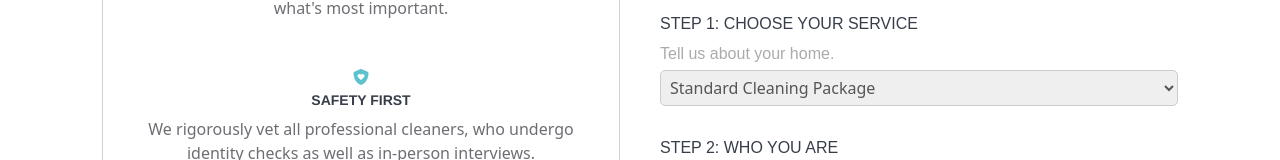
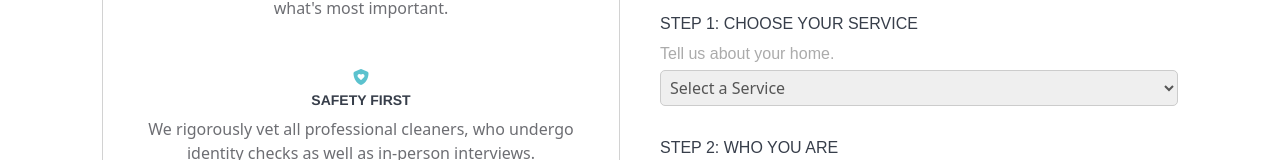
Before and after one commit to NGO-Website/luxclean, an Angular app: page /book-now in a window 1280 px wide. Shown: the part 417-577 px from the top of the page. Built offline with nearby package versions, Linux system fonts and the light colour scheme.

Commit message:
updated minor changes

```diff
--- a/src/app/app.module.ts
+++ b/src/app/app.module.ts
@@ -1,7 +1,7 @@
 import { NgModule } from '@angular/core';
 import { BrowserModule } from '@angular/platform-browser';
 import { RouterModule, Routes } from '@angular/router';
-
+import { HttpClientModule } from '@angular/common/http';
 import { AppRoutingModule } from './app-routing.module';
 import { AppComponent } from './app.component';
 import { HomeComponent } from './components/home/home.component';
@@ -50,6 +50,7 @@ const routes: Routes = [
     MatCardModule,
     MatExpansionModule,
     RouterModule.forRoot(routes),
+    HttpClientModule
   ],
   providers: [],
   bootstrap: [AppComponent],
--- a/src/app/components/book-now/book-now.component.html
+++ b/src/app/components/book-now/book-now.component.html
@@ -110,23 +110,18 @@
         color: #373e4a;">STEP 1: CHOOSE YOUR SERVICE</label>
             <span style="font-family: proxima,arial;
             color: #ababab; font-weight: 100; line-height: 1.42857143;">Tell us about your home.</span>
-            <select id="name" name="name" style="width: 100%;
-            padding: 5px;
-            color: #555; font-weight:200;
-            box-sizing: border-box;
-            border: 1px solid #ccc;
-            border-radius: 5px;
-            margin-top: 5px;">
-              <option value="Standard" selected style="color: #555; font-weight:200; display: block;">Standard Cleaning Package</option>
-              <option style="color: #555; font-weight:200; display: block;" value="Signature">Signature Cleaning Package</option>
-              <option style="color: #555; font-weight:200; display: block;" value="Platinum">Platinum Cleaning Package</option>
-              <option style="color: #555; font-weight:200; display: block;" value="Laundry">Laundry</option>
-              <option style="color: #555; font-weight:200; display: block;" value="Fridge">Fridge Interior Clean</option>
-              <option style="color: #555; font-weight:200; display: block;" value="Window">Window Sill Cleaning</option>
-              <option style="color: #555; font-weight:200; display: block;" value="Pantry">Pantry Organization</option>
-              <option style="color: #555; font-weight:200; display: block;" value="Closet">Closet Organization</option>
-              <option style="color: #555; font-weight:200; display: block;" value="Vents">Vents Cleaning</option>
-            </select>
+        <select id="name" name="name" style="width: 100%; padding: 5px; color: #555; font-weight: 400; box-sizing: border-box; border: 1px solid #ccc; border-radius: 5px; margin-top: 5px;" [(ngModel)]="formData.selected_service" required>
+          <option value="" style="display: none;" disabled selected>Select a Service</option>
+          <option value="Standard Cleaning Package" (click)="selectService('Standard Cleaning Package')" [selected]="formData.selected_service === 'Standard Cleaning Package'">Standard Cleaning Package</option>
+          <option value="Signature Cleaning Package" (click)="selectService('Signature Cleaning Package')" [selected]="formData.selected_service === 'Signature Cleaning Package'">Signature Cleaning Package</option>
+          <option value="Platinum Cleaning Package" (click)="selectService('Platinum Cleaning Package')" [selected]="formData.selected_service === 'Platinum Cleaning Package'">Platinum Cleaning Package</option>
+          <option value="Laundry" (click)="selectService('Laundry')" [selected]="formData.selected_service === 'Laundry'">Laundry</option>
+          <option value="Fridge Interior Cleaning" (click)="selectService('Fridge Interior Cleaning')" [selected]="formData.selected_service === 'Fridge Interior Cleaning'">Fridge Interior Clean</option>
+          <option value="Window Sill Cleaning" (click)="selectService('Window Sill Cleaning')" [selected]="formData.selected_service === 'Window Sill Cleaning'">Window Sill Cleaning</option>
+          <option value="Pantry Organization" (click)="selectService('Pantry Organization')" [selected]="formData.selected_service === 'Pantry Organization'">Pantry Organization</option>
+          <option value="Closet Organization" (click)="selectService('Closet Organization')" [selected]="formData.selected_service === 'Closet Organization'">Closet Organization</option>
+          <option value="Vents Cleaning" (click)="selectService('Vents Cleaning')" [selected]="formData.selected_service === 'Vents Cleaning'">Vents Cleaning</option>
+        </select>
       </div>
 
       <!-- Contact Details Input -->
--- a/src/app/components/book-now/book-now.component.ts
+++ b/src/app/components/book-now/book-now.component.ts
@@ -2,6 +2,7 @@
 import { HostListener } from '@angular/core';
 import { Component, OnInit } from '@angular/core';
 import { Router } from '@angular/router';
+import { EmailService } from 'src/app/services/email.service';
 
 @Component({
   selector: 'app-book-now',
@@ -10,16 +11,27 @@ import { Router } from '@angular/router';
 })
 export class BookNowComponent implements OnInit {
 
-  constructor(private router: Router) {
+  constructor(private router: Router, private emailService: EmailService) {
 
   }
 
   formData: any = {
-    name: '',
-    contactDetails: '',
-    serviceType: [],
-    billingMethod: [],
-    parking_options: []
+    first_name: '',
+    last_name: '',
+    email: '',
+    mobile_number: '',
+    address: '',
+    apt_suite: '',
+    city: '',
+    zip_code: '',
+    selected_date: null,
+    selected_time: '',
+    selected_service: '',
+    cleaning_frequency: '',
+    movingInOut: false,
+    balconyCleaning: false,
+    additional_notes: '',
+    parking_option: '',
   };
 
 
@@ -27,8 +39,59 @@ export class BookNowComponent implements OnInit {
 
   }
 
+  selectService(selectedService: string): void {
+    this.formData.selected_service = selectedService;
+  }
+
+  formatFormDataMessage(formData: any): string {
+    // Extract properties from formData
+    const {
+      first_name,
+      last_name,
+      email,
+      mobile_number,
+      address,
+      apt_suite,
+      city,
+      zip_code,
+      selected_date,
+      selected_time,
+      selected_service,
+      cleaning_frequency,
+      movingInOut,
+      balconyCleaning,
+      additional_notes,
+      parking_option,
+    } = formData;
+
+    const message = `
+      Booking Details:
+      Name: ${first_name} ${last_name}
+      Mobile Number: ${mobile_number}
+      Address: ${address} ${apt_suite ? `Apt/Suite: ${apt_suite}` : ''}, ${city}, ${zip_code}
+      Date and Time: ${selected_date} ${selected_time}
+      Service: ${selected_service}
+      Cleaning Frequency: ${cleaning_frequency}
+      Additional Notes: ${additional_notes}
+      Parking Option: ${parking_option}
+      Special Requests:
+      - Moving In/Out: ${movingInOut ? 'Yes' : 'No'}
+      - Balcony Cleaning: ${balconyCleaning ? 'Yes' : 'No'}
+    `;
+
+    return message;
+  }
+
   onSubmit() {
-    console.log('Form submitted:', this.formData);
+    let msg = this.formatFormDataMessage(this.formData);
+    this.emailService.sendEmail(this.formData.email, msg).subscribe(
+      (response) => {
+        console.log('Email sent successfully', response);
+      },
+      (error) => {
+        console.error('Error sending email', error);
+      }
+    );
   }
 
   navigateToNewPage() {
--- a/src/app/components/service/service.component.html
+++ b/src/app/components/service/service.component.html
@@ -1,7 +1,8 @@
 <header style="position: relative;">
     <img src="../../../assets/home-images/imagez.jpg" alt="" style="width: 100%; height: 300px;">
-    <h1 style="position: absolute; top: 61%; left: 20%; transform: translate(-50%, -50%); color: white; font-family: Helvetica, sans-serif; text-align: left">Services</h1>
-</header>
+    <h1 style="position: absolute; top: 61%; left: 50%; transform: translate(-50%, -50%);
+    color: white; font-family: Helvetica, sans-serif; text-align: left; font-weight: bold; font-size: 50px;">Services</h1>
+  </header>
 <div class="container">
     <div class="row justify-content-center"> <!-- Center the row -->
         <div class="col-md-6 offset-md-3">
```
